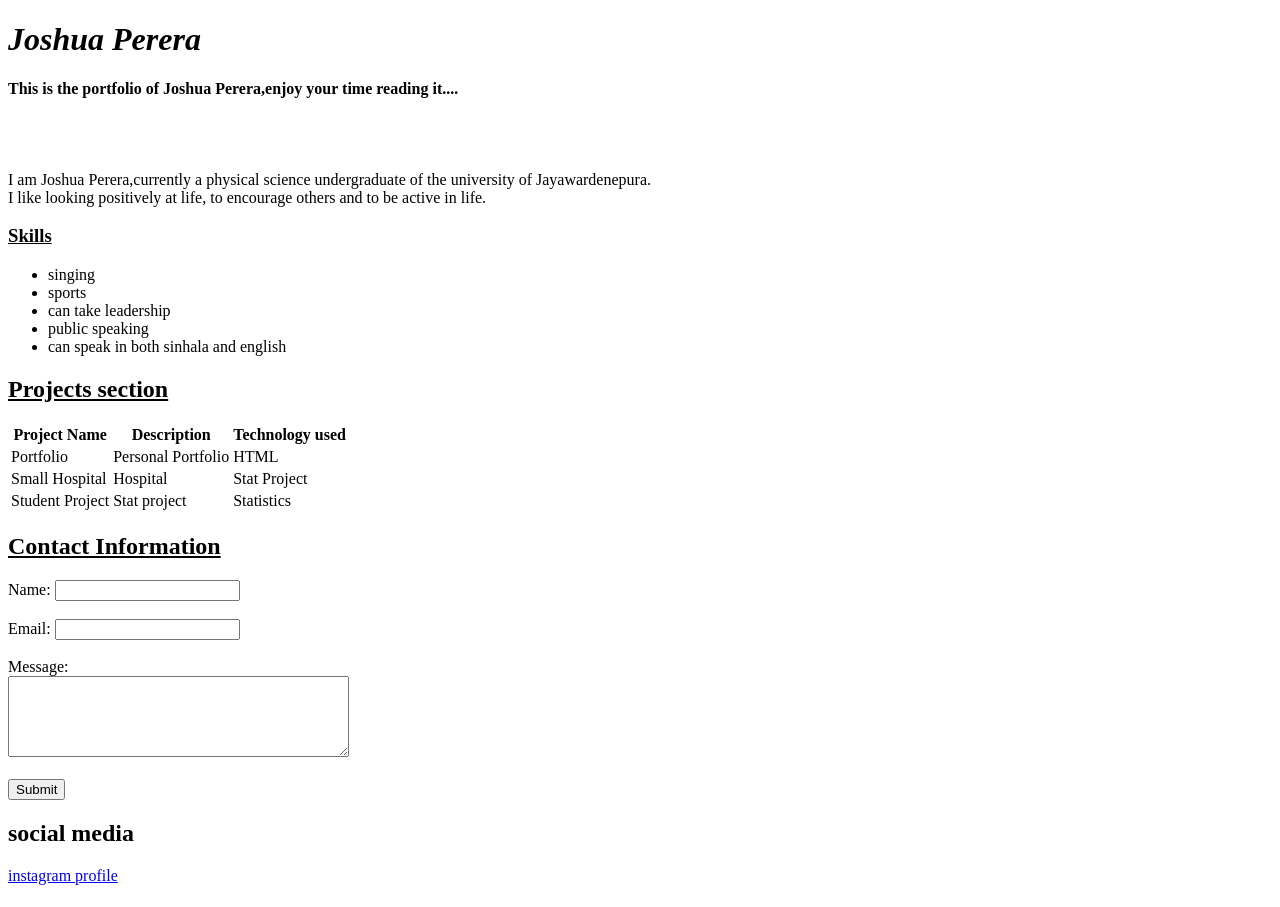
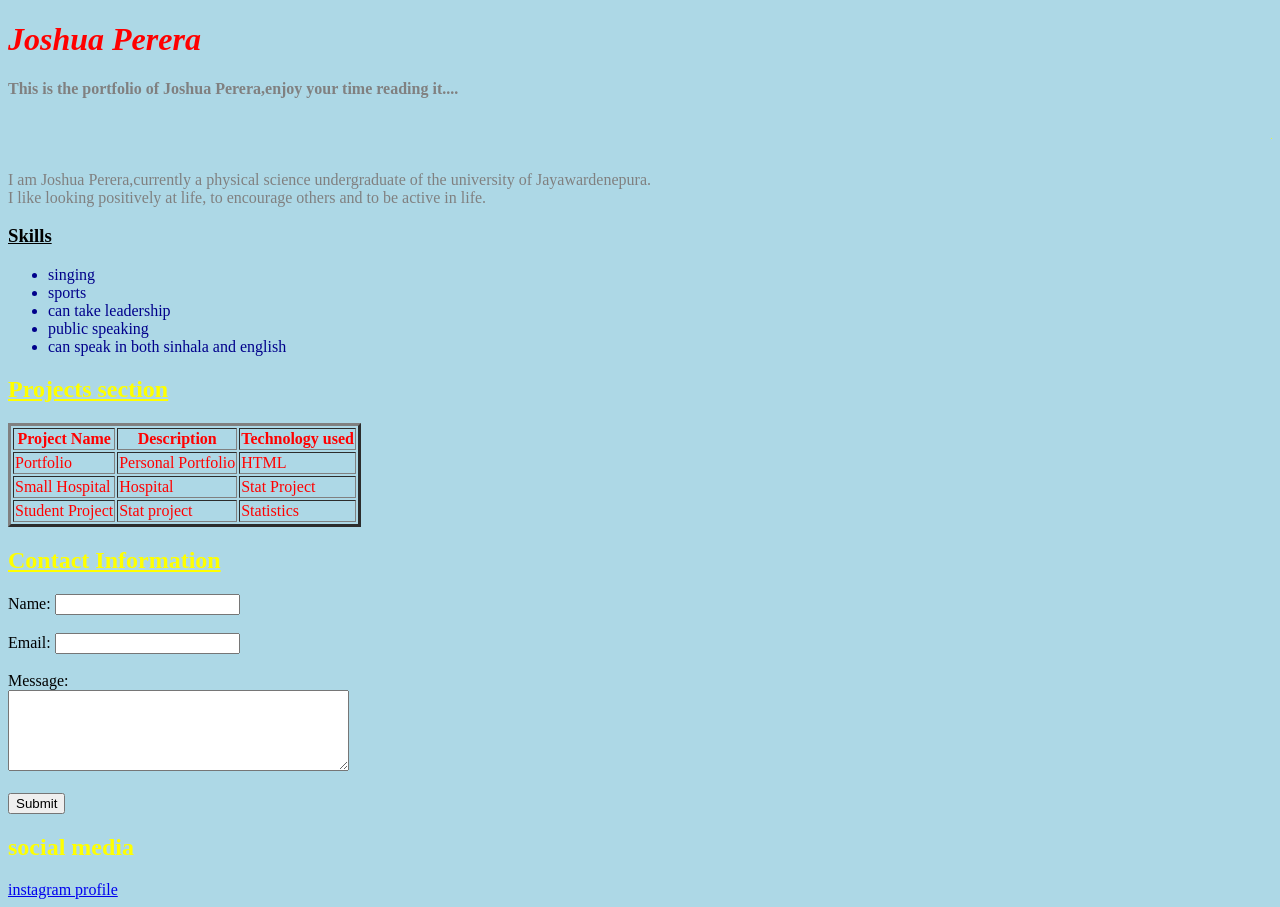
Before and after one commit to joshuaperera08/activity-02, a plain HTML site: page portfolio.html in a window 1280 px wide. Drawn offline with Linux system fonts and the light colour scheme.

Commit message:
activity 01 done

```diff
--- a/portfolio.html
+++ b/portfolio.html
@@ -2,7 +2,7 @@
 <html>
     <head>
         <title>My Portfolio</title>
-
+        <link rel="stylesheet" href="style.css">
     </head>
     <body>
         <h1><i>Joshua Perera</i></h1>
@@ -20,7 +20,7 @@
             <li>can speak in both sinhala and english</li>
         </ul>
         <h2><u>Projects section</u></h2>
-        <table>
+        <table border="3">
             <tr>
                 <th>Project Name</th>
                 <th>Description</th>
--- /dev/null
+++ b/style.css
@@ -0,0 +1,7 @@
+body{background:lightblue}
+h1{color: red}
+h2{color:yellow}
+h3{color:black}
+p{color:grey}
+ul{color:darkblue}
+table{color:red}
```
